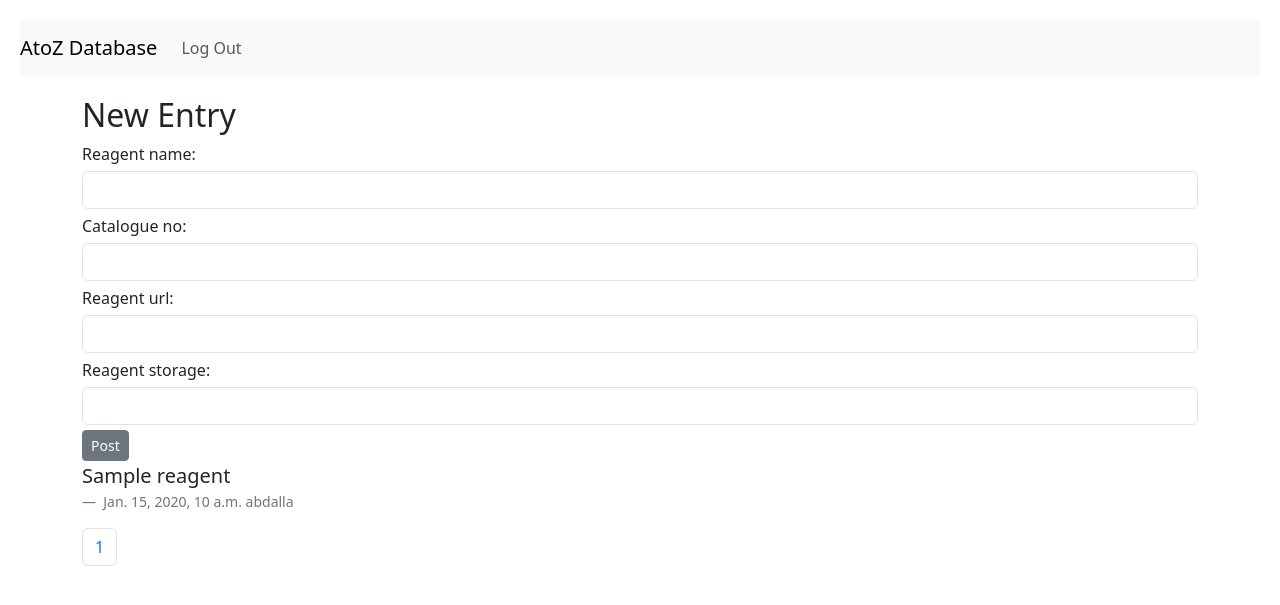
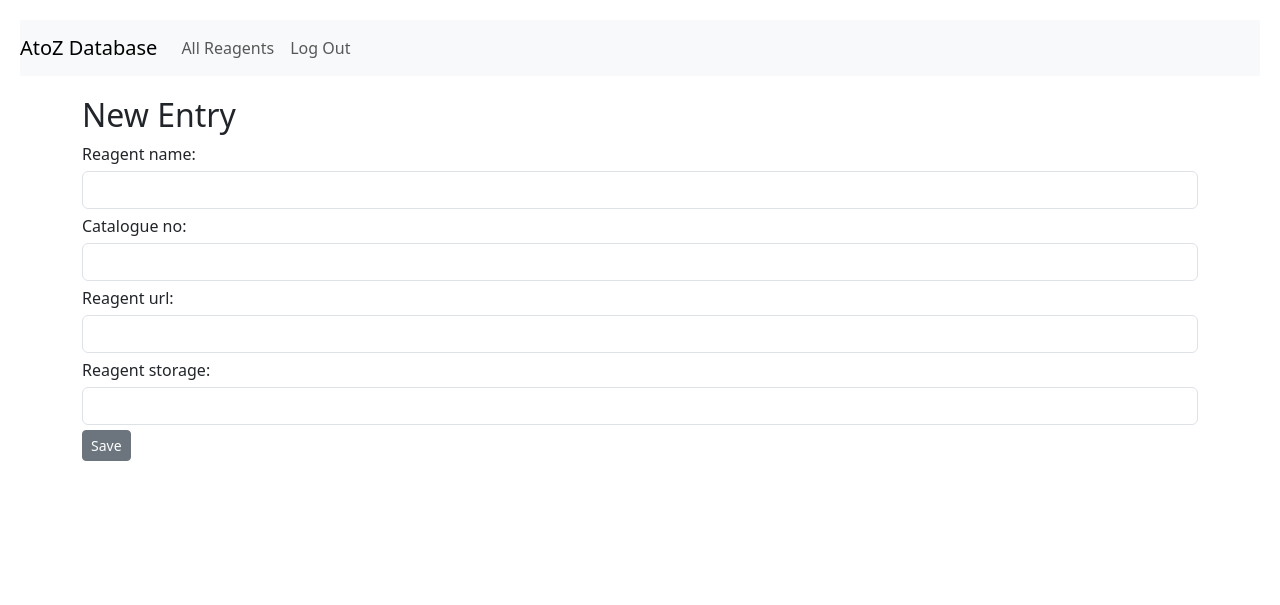
Before and after one commit to abdalla-diaai/A-Z-database, a Django app: page / in a window 1280 px wide. Shown: the top 605 px of the page. Run offline with Django 4.2, Linux system fonts and the light colour scheme; a user stored in the database is signed in; data comes from the database, SQL or seed files in the repository; both versions use the stored data as it was after the commit; tables that the repository leaves empty hold one stand-in row (values such as "Sample post").

Commit message:
added reagents view.

```diff
--- a/AtoZ/reagents/forms.py
+++ b/AtoZ/reagents/forms.py
@@ -14,6 +14,9 @@ class StylishForm(ModelForm):
 
 
 class ReagentForm(StylishForm):
+
+
+
     class Meta:
         model = Reagent
         fields = ["reagent_name", "catalogue_no", "reagent_url", "reagent_storage"]
--- a/AtoZ/reagents/templates/reagents/index.html
+++ b/AtoZ/reagents/templates/reagents/index.html
@@ -10,50 +10,8 @@
         <div class="form-labels">{{ field.label }}:</div>
         <div class="form-group">{{ field }}</div>
         {% endfor %}
-        <input id="post-button" class="btn btn-secondary btn-sm" type="submit" value="Post" name="save">
+        <input id="post-button" class="btn btn-secondary btn-sm" type="submit" value="Save" name="save">
     </form>
 </section>
 
-{% if user.is_authenticated %}
-<div class="comments">
-    {% for reagent in page_obj %}
-    <blockquote class="blockquote post-view" id="post-view-{{ post.id }}">
-        {{ reagent.reagent_name | linebreaks }}
-
-    </blockquote>
-
-    <figcaption class="blockquote-footer">
-        {{ reagent.created }}
-        {{ reagent.owner }}
-
-    </figcaption>
-    {% endfor %}
-</div>
-
-{% if paginator.count > 0 %}
-<nav aria-label="Page navigation example">
-    <ul class="pagination">
-        {% if page_obj.has_previous %}
-        <li class="page-item"><a class="page-link" href="?page={{ page_obj.previous_page_number }}">Previous</a>
-        </li>
-        {% endif %}
-
-        {% for page_number in paginator.page_range %}
-        {% if page.obj.number == page_number %}
-
-        <li class="page-item active"><a class="page-link" href="">{{ page_number }}</a></li>
-        {% else %}
-        <li class="page-item"><a class="page-link" href="?page={{ page_number }}">{{ page_number }}</a></li>
-        {% endif %}
-        {% endfor %}
-        {% if page_obj.has_next %}
-        <li class="page-item"><a class="page-link" href="?page={{ page_obj.next_page_number }}">Next</a></li>
-        {% endif %}
-    </ul>
-</nav>
-{% endif %}
-{% endif %}
-
-
-
 {% endblock %}
--- a/AtoZ/reagents/templates/reagents/layout.html
+++ b/AtoZ/reagents/templates/reagents/layout.html
@@ -21,7 +21,11 @@
           </button>
           <div class="collapse navbar-collapse" id="navbarNav">
             <ul class="navbar-nav mr-auto">
+
                 {% if user.is_authenticated %}
+                <li class="nav-item">
+                    <a class="nav-link" href="{% url 'view' %}">All Reagents</a>
+                </li>
                 <li class="nav-item">
                     <a class="nav-link" href="{% url 'logout' %}">Log Out</a>
                 </li>
--- a/AtoZ/reagents/urls.py
+++ b/AtoZ/reagents/urls.py
@@ -8,4 +8,6 @@ urlpatterns = [
     path("logout", views.logout_view, name="logout"),
     path("register", views.register, name="register"),
     path("add", views.add_reagent, name="add"),
+    path("view", views.view, name="view"),
+    path("delete/<int:reagent_id>", views.delete, name="delete"),
 ]
--- a/AtoZ/reagents/views.py
+++ b/AtoZ/reagents/views.py
@@ -13,18 +13,10 @@ from .forms import *
 
 
 def index(request):
-    reagents = Reagent.objects.order_by("-created_at")
-    paginator = Paginator(reagents, 10)
-    page_number = request.GET.get("page")
-    page_obj = paginator.get_page(page_number)
-
     return render(
         request,
         "reagents/index.html", {
         "form": ReagentForm(),
-        "reagents": reagents,
-        "page_obj": page_obj,
-        "paginator": paginator,
         }
     )
 
@@ -88,13 +80,36 @@ def add_reagent(request):
             reagent = form.save(commit=False)
             reagent.owner = request.user
             reagent.save()
-            return HttpResponseRedirect(reverse("index"))
+            return HttpResponseRedirect(reverse("view"))
     else:
         form = ReagentForm(request.POST)
     return render(
         request,
-        "network/index.html",
+        "reagents/index.html",
         {
             "form": form,
         },
     )
+
+
+@login_required
+def view(request):
+    posts = Reagent.objects.all()
+    paginator = Paginator(posts, 10)
+    page_number = request.GET.get("page")
+    page_obj = paginator.get_page(page_number)
+    return render(
+        request,
+        "reagents/reagents.html",
+        {"page_obj": page_obj,
+         "paginator": paginator,
+         }
+    )
+
+
+# delete a listing
+@login_required
+def delete(request, reagent_id):
+    reagent = Reagent.objects.get(pk=reagent_id)
+    reagent.delete()
+    return HttpResponseRedirect(reverse("view"))
```
Also changed, not shown: AtoZ/reagents/templates/reagents/reagents.html (added, +66 -0 lines), AtoZ/db.sqlite3.
